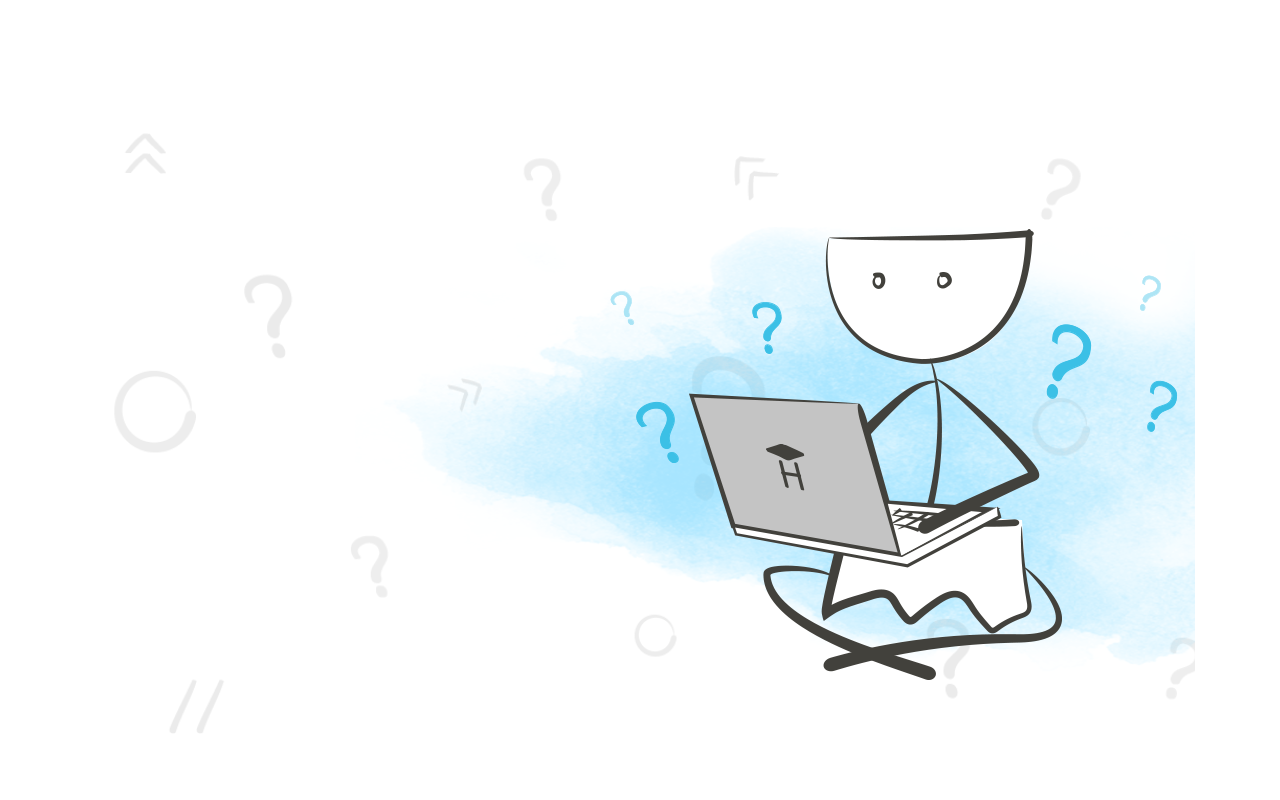
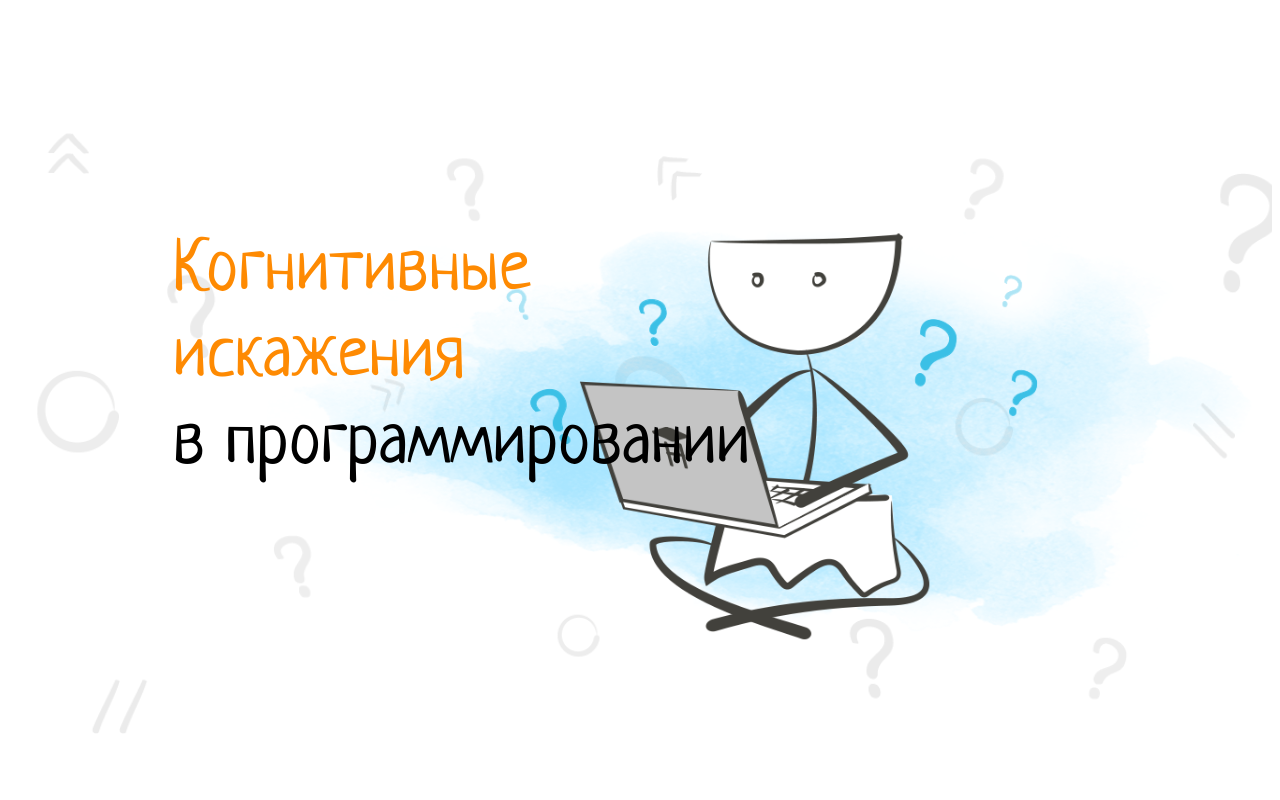
Before and after one commit to LainVellio/Designer-Project-HTML-CSS-Hexlet, a website: page src/index.html in a window 1280 px wide. Shown: the top 800 px of the page. Drawn offline with Linux system fonts and the light colour scheme.

Commit message:
add h1 in header

```diff
--- a/src/index.html
+++ b/src/index.html
@@ -14,9 +14,12 @@
     <header>
         <section class="section">
             <div class="bg-before">
-                <div class="main-image">
-                    <img src="images/main.png" alt="Main Image">
+                <div>
+                    <img class="main-image" src="images/main.png" alt="Main Image">
                 </div>
+                <h1 class="header-h1 h1-font">
+                    <span class="orange">Когнитивные <br> искажения</span> <br> в программировании
+                </h1>
             </div>
         </section>
 
--- a/src/styles/style.css
+++ b/src/styles/style.css
@@ -7,27 +7,55 @@ header {
   }
 
  .section {
-  width: 1110px;
-  margin-top: 100px;
-  margin-bottom: 100px;
+  position: relative;
+  width: 1440px;
+  top: 100px;
+  bottom: 100px;
   overflow: hidden;
   }
 
 .bg-before::before {
-  content: '';
   position: absolute;
-  z-index: -1;
-  width: 1110px;
+  width: 1440px;
   height: 1005px;
   background-image: url(../images/background.png);
   background-repeat: no-repeat;
   background-size: cover;
   opacity: 0.1;
+  content: '';
+  z-index: -1;
 }
 
 .main-image {
-  position: relative;
-  top: 55px;
-	height: 525px;
-	right: -270px;
+  position: absolute;
+  top: 66px;
+  height: 504px;
+  width: 1082px;
+	right: -77px;
 }
+
+.header-h1 {
+  position: absolute;
+  margin-top: 0px;
+  margin-bottom: 0px;
+  top: 121px;
+  left: 165px;
+}
+
+.h1-font {
+  font-family: Neucha, Arial, Helvetica, sans-serif;
+  font-size: 72px;
+  line-height: 1.2em;
+  font-weight: 400;
+}
+
+.orange {
+  color: #FE8A02;
+}
+
+@font-face {
+  font-family: "Neucha";
+  src: url("../fonts/Neucha-Regular.ttf") format("truetype");
+  font-style: normal;
+  font-weight: 400;
+  }
```
Also changed, not shown: src/fonts/Neucha-Regular.ttf (added), src/fonts/OpenSans-Bold.ttf (added), src/fonts/OpenSans-BoldItalic.ttf (added), src/fonts/OpenSans-ExtraBold.ttf (added), src/fonts/OpenSans-ExtraBoldItalic.ttf (added), src/fonts/OpenSans-Italic.ttf (added), src/fonts/OpenSans-Light.ttf (added), src/fonts/OpenSans-LightItalic.ttf (added), src/fonts/OpenSans-Regular.ttf (added), src/fonts/OpenSans-SemiBold.ttf (added), src/fonts/OpenSans-SemiBoldItalic.ttf (added).
